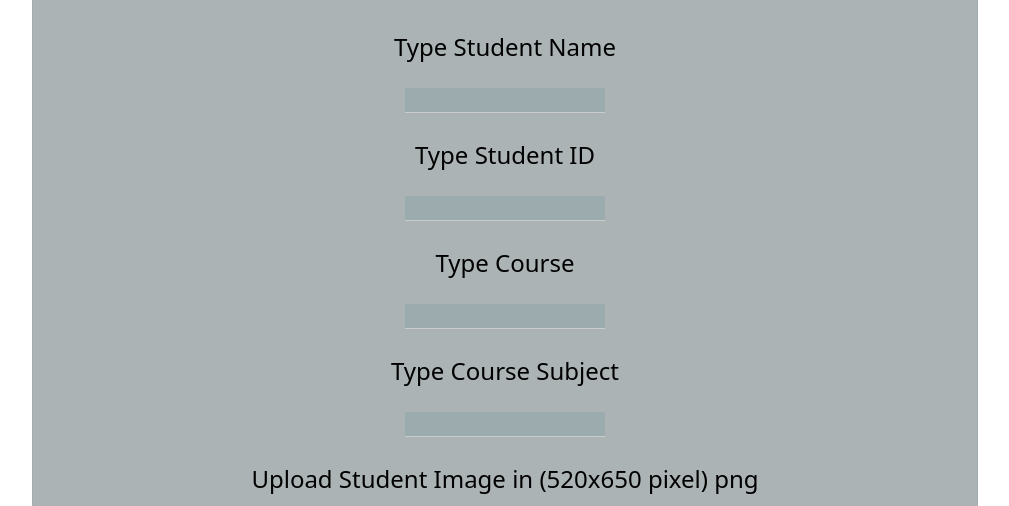
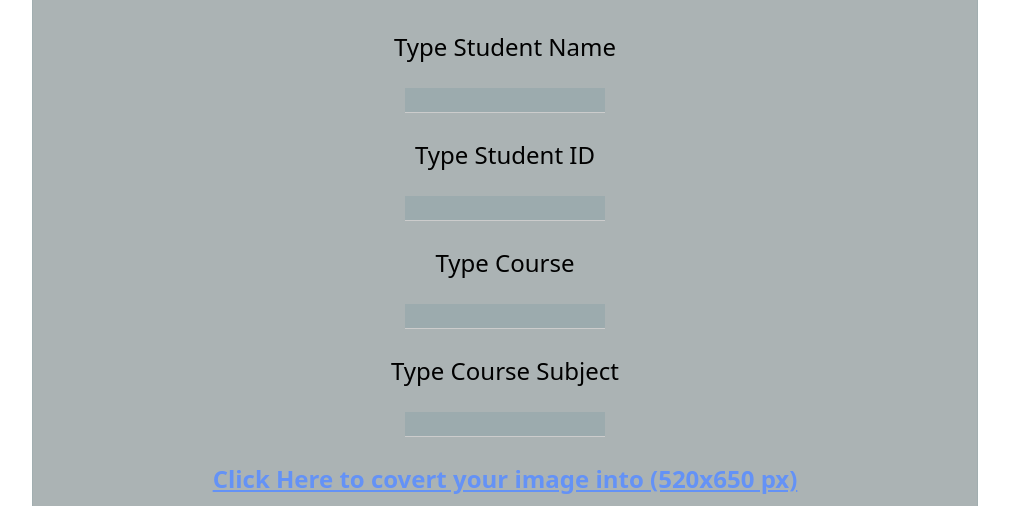
Before and after one commit to mayankmehar9128/CMC_id_Card_Generator, a plain HTML site: page index.html in a window 1280 px wide. Shown: the part 294-800 px from the top of the page, without its empty margins (135-1144 px from the left). Drawn offline with Linux system fonts and the light colour scheme; a script that the page names is missing.

Commit message:
Update index.html

```diff
--- a/index.html
+++ b/index.html
@@ -45,6 +45,8 @@
 
                 <input required type="text" id="Course_Subject" name="course_subject" autocomplete="Course_Subject">
 
+                <h4><a href="https://imresizer.com/requirements" target="_self" rel="noopener noreferrer">Click Here to covert your image into (520x650 px)</a></h4>
+
                 <!-- student image -->
                 <label for="image">Upload Student Image in (520x650 pixel) png</label>
 
```
